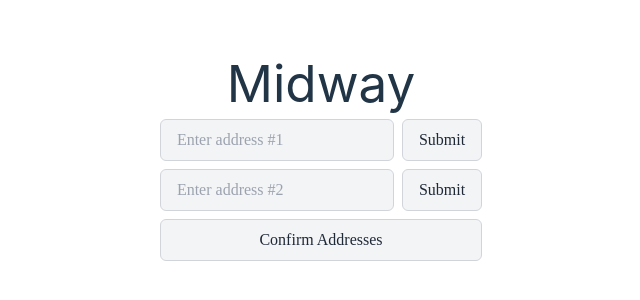
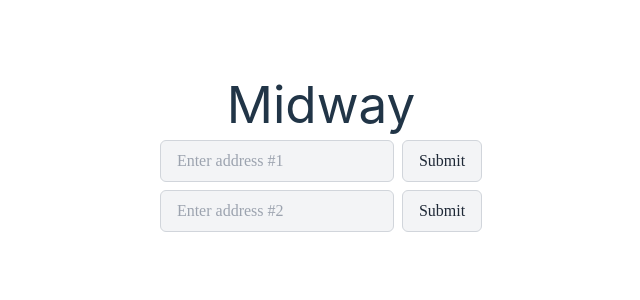
Before and after one commit to Lsenn404/Midway, a React (Vite) app: page / in a window 1280 px wide. Shown: the part 242-542 px from the top of the page, without its empty margins (319-959 px from the left). Built offline with nearby package versions, Linux system fonts and the light colour scheme.

Commit message:
styled the buttons and checkmark loading

```diff
--- a/src/components/SearchBar.tsx
+++ b/src/components/SearchBar.tsx
@@ -16,6 +16,7 @@ export default function MidwaySearchBars() {
 
   const [firstAddressSet, setFirstAddressSet] = useState<boolean>(false);
   const [secondAddressSet, setSecondAddressSet] = useState<boolean>(false);
+  const [confirmed, setConfirmed] = useState<boolean>(false);
   const [keyword, setKeyword] = useState<string>("");
   const [radius, setRadius] = useState<number>();
   const [encodedPolylineValue, setEncodedPolylineValue] = useState<string>("");
@@ -70,6 +71,7 @@ export default function MidwaySearchBars() {
       })
       .then(() => {
         console.log(midwayCoords, "MIDWAY COORDS");
+        setConfirmed(true);
       });
   };
 
@@ -211,16 +213,19 @@ export default function MidwaySearchBars() {
             {secondAddressSet ? <Checkmark></Checkmark> : null}
           </div>
           <div className="flex items-center justify-center my-2">
-            {!firstAddressSet || !secondAddressSet ? <button
-              className="font-fuzzy-bubbles w-full px-4 py-2 my-0 mx-2 border border-gray-300 rounded-md bg-gray-100 text-gray-800 hover:bg-gray-200"
-              onClick={handleDirections}
-            >
-              Confirm Addresses
-            </button> : null}
+            {firstAddressSet && secondAddressSet ? (
+              <button
+                className="font-fuzzy-bubbles px-4 py-2 mx-2 border border-gray-300 rounded-md bg-gray-100 text-gray-800 hover:bg-gray-200"
+                onClick={handleDirections}
+              >
+                Confirm Addresses
+              </button>
+            ) : null}
+            {confirmed ? <Checkmark></Checkmark> : null}
           </div>
         </form>
       </div>
-      {firstAddressSet && secondAddressSet ? midwayParams() : null}
+      {confirmed ? midwayParams() : null}
     </>
   );
 }
```
